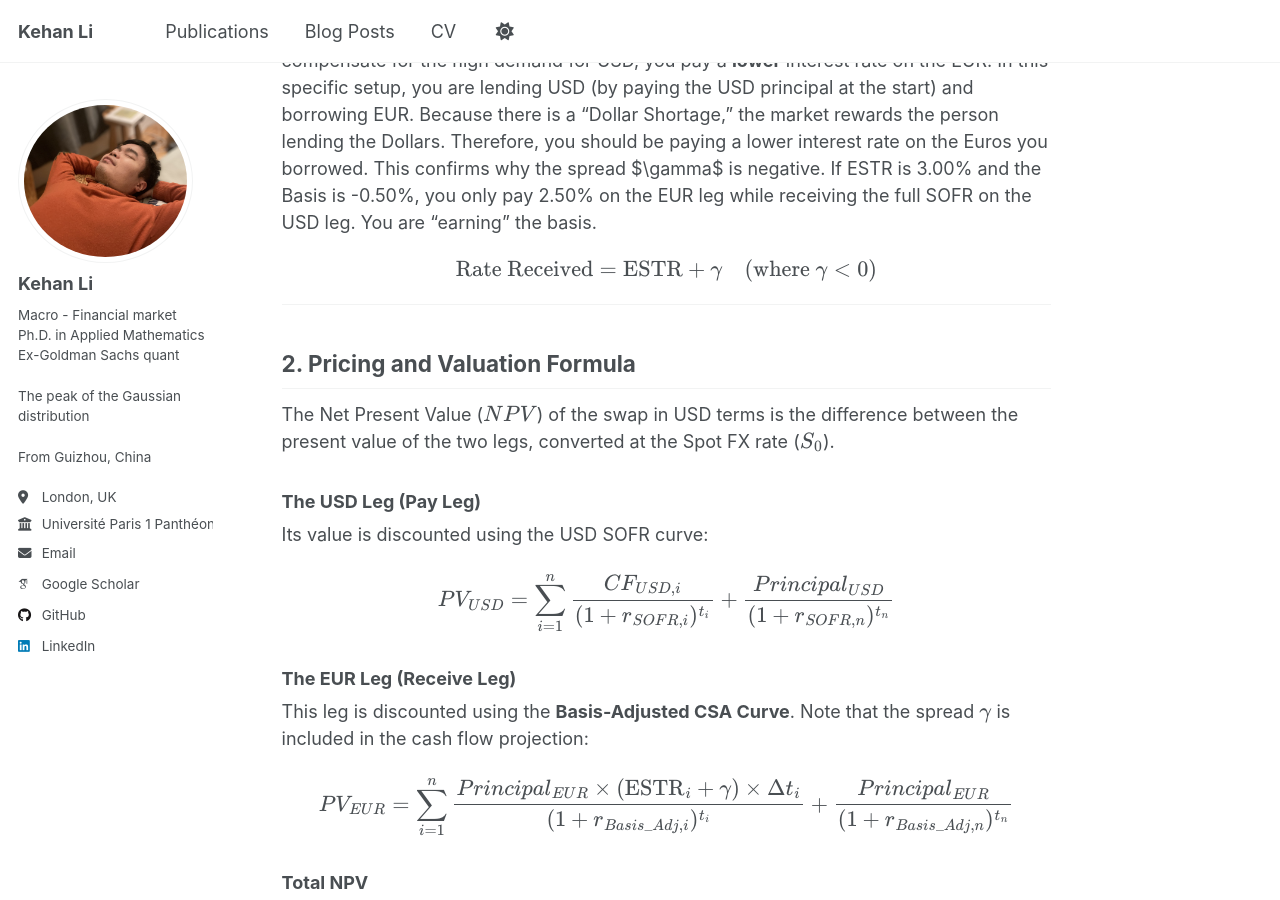
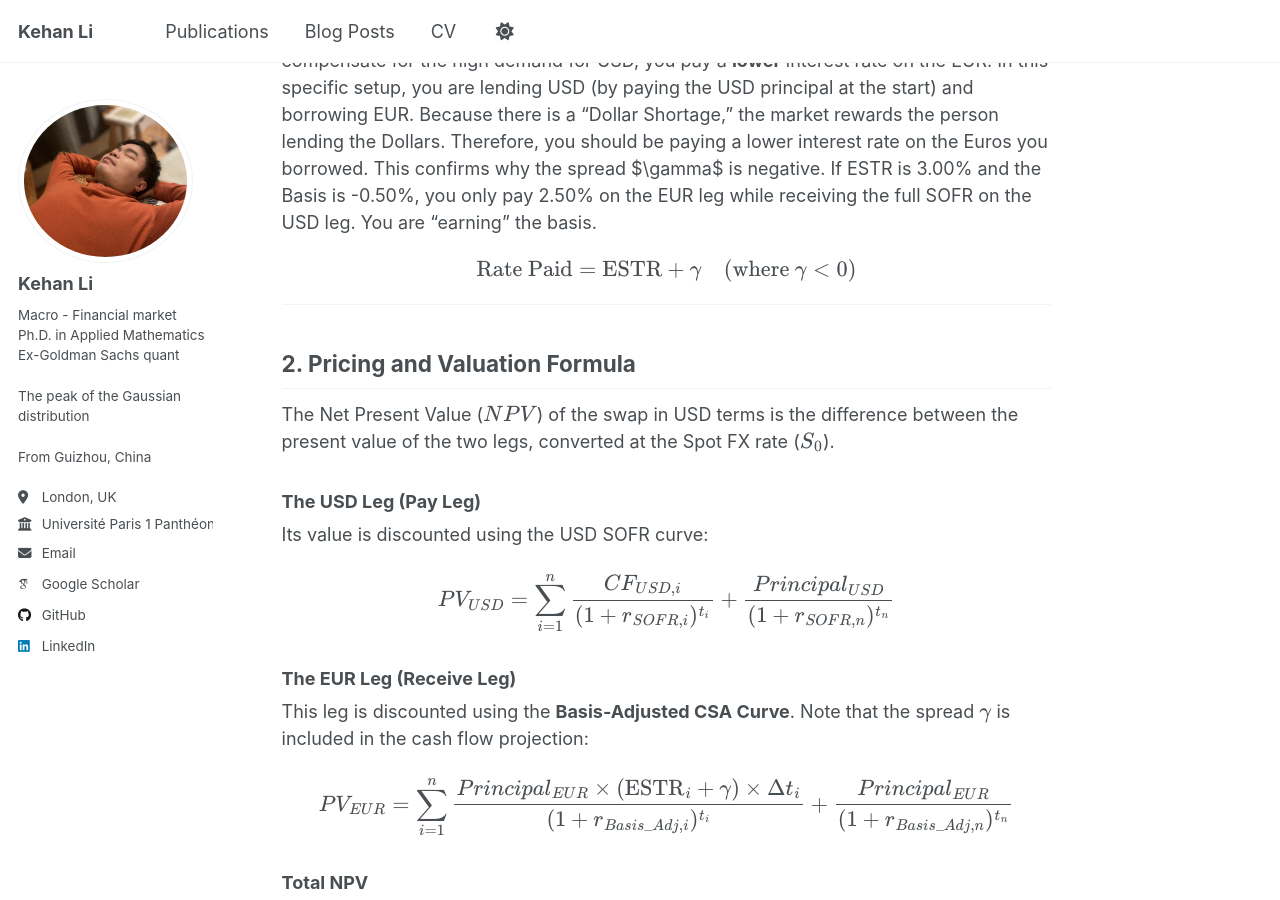
Before and after one commit to KehanLi-1123/KehanLi.github.io, a Jekyll site: the page built from _posts/2026-02-14-Rates-7.md, in a window 1280 px wide and 900 px high, scrolled down 974 px. Built offline with Jekyll 4.4.1, drawn with Linux system fonts in a browser that asks for light colours; some web fonts are replaced.

Commit message:
Correct formula for rate paid in currency swaps
Updated the formula for the rate paid in the context of currency swaps to clarify that it is based on ESTR and the negative basis.

```diff
--- a/_posts/2026-02-14-Rates-7.md
+++ b/_posts/2026-02-14-Rates-7.md
@@ -22,7 +22,7 @@ Since 2008, there has been a persistent global demand for USD. Because USD is th
 
 In a swap where you **receive** the foreign currency (EUR) principal and **pay** the base currency (USD) principal, you are essentially a "provider" of USD to the market. To compensate for the high demand for USD, you pay a **lower** interest rate on the EUR. In this specific setup, you are lending USD (by paying the USD principal at the start) and borrowing EUR. Because there is a "Dollar Shortage," the market rewards the person lending the Dollars. Therefore, you should be paying a lower interest rate on the Euros you borrowed. This confirms why the spread $\gamma$ is negative. If ESTR is 3.00% and the Basis is -0.50%, you only pay 2.50% on the EUR leg while receiving the full SOFR on the USD leg. You are "earning" the basis.
 
-$$\text{Rate Received} = \text{ESTR} + \gamma \quad (\text{where } \gamma < 0)$$
+$$\text{Rate Paid} = \text{ESTR} + \gamma \quad (\text{where } \gamma < 0)$$
 
 ---
 
```
